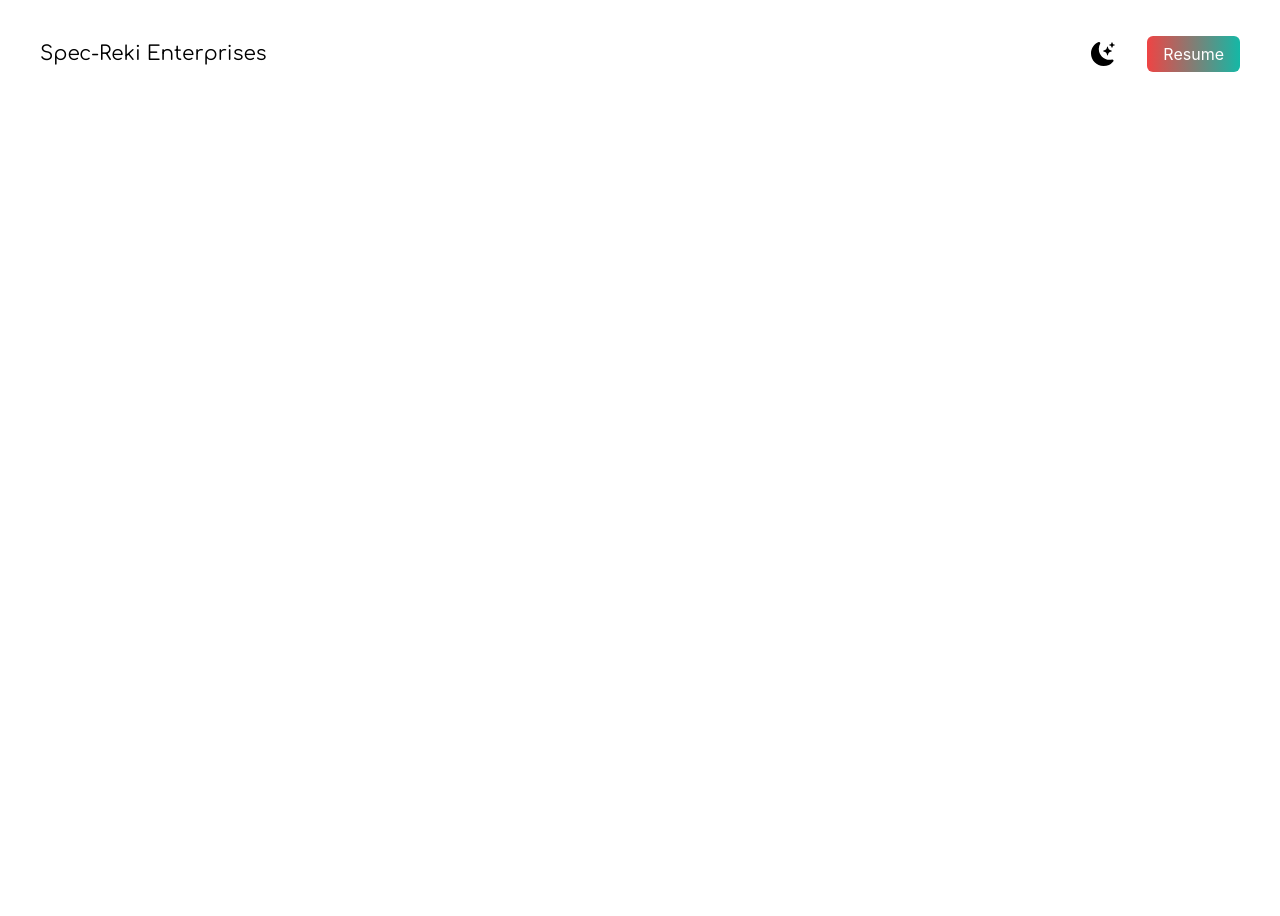
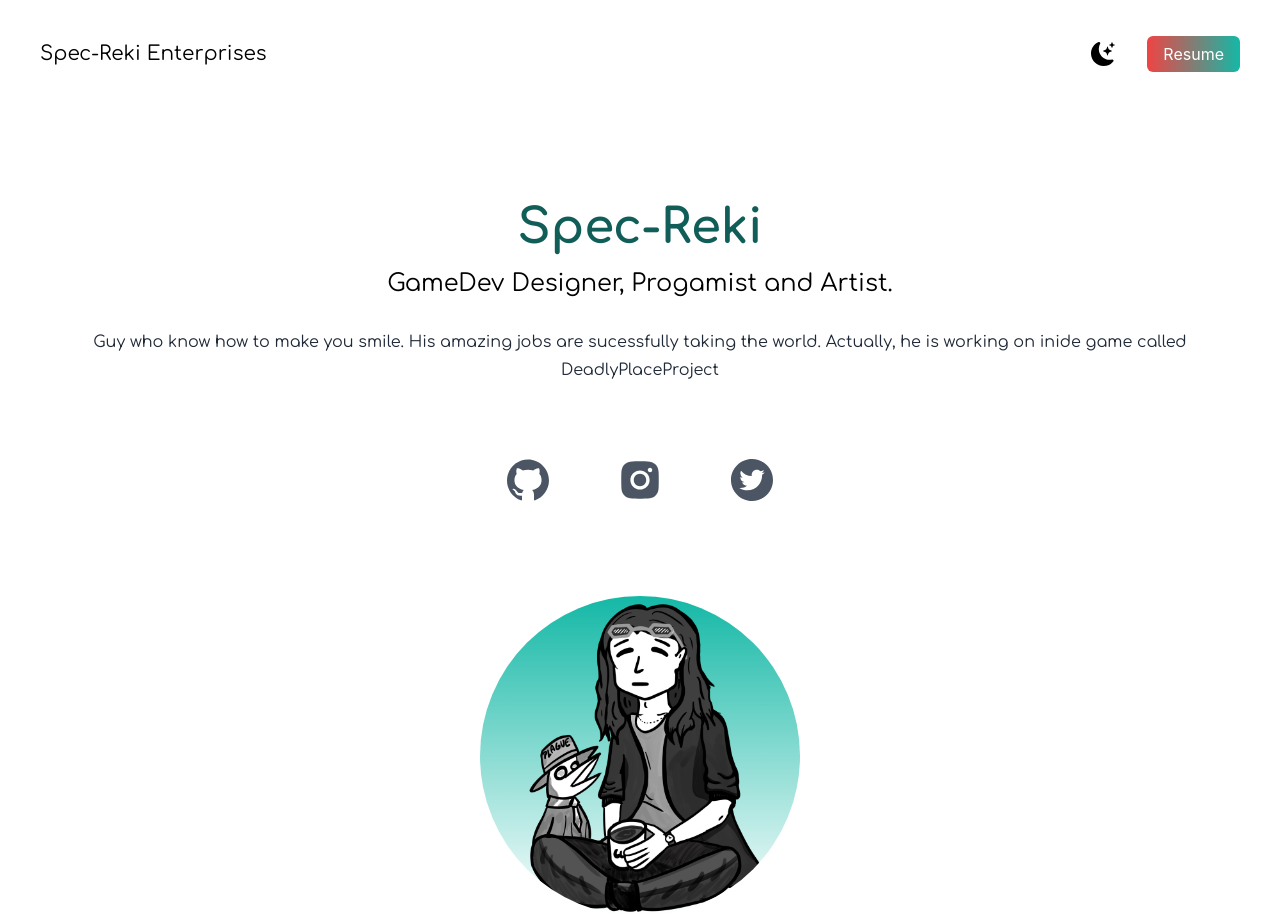
Before and after one commit to spec-reki/Portfolio-website, a Next.js app in the folder react-portfolio/: page / in a window 1280 px wide. Before the commit the page ends 800 px from the top, so only its background shows below. Built offline with nearby package versions, Linux system fonts and the light colour scheme.

Commit message:
My profile logo added

```diff
--- a/react-portfolio/pages/index.js
+++ b/react-portfolio/pages/index.js
@@ -1,5 +1,8 @@
 import Head from 'next/head'
 import {BsFillMoonStarsFill} from 'react-icons/bs';
+import {AiFillTwitterCircle, AiFillInstagram, AiFillGithub } from 'react-icons/ai';
+import Image from "next/image";
+import deved from '../public/remakelogo.png';
 
 export default function Home() {
   return (
@@ -23,6 +26,29 @@ export default function Home() {
               href="#">Resume</a></li>
             </ul>
           </nav>
+
+          <div className='text-center p-10 py-10'>
+
+            <h2 className='text-5xl py-2 font-comfortaa font-bold text-teal-800'>Spec-Reki</h2>
+            <h3 className=' text-2xl py-2 font-comfortaa'>GameDev Designer, Progamist and Artist.</h3>
+            <p className=' text-md font-comfortaa py-5 leading-7 text-gray-800'>
+              Guy who know how to make you smile. His amazing jobs are sucessfully taking the world.
+              Actually, he is working on inide game called DeadlyPlaceProject
+            </p>
+
+          </div>
+
+          <div className=' text-5xl flex justify-center gap-16 py-3 text-gray-600'>
+            <AiFillGithub />
+            <AiFillInstagram />
+            <AiFillTwitterCircle />
+
+
+          </div>
+
+          <div className='relative mx-auto bg-gradient-to-b from-teal-500 rounded-full w-80 h-80 mt-20 overflow-hidden'>
+            <Image src={deved} layout="fill" objectFit='cover'/>
+          </div>
         </section>
       </main>
 
```
Also changed, not shown: react-portfolio/public/remakelogo.png (added).
